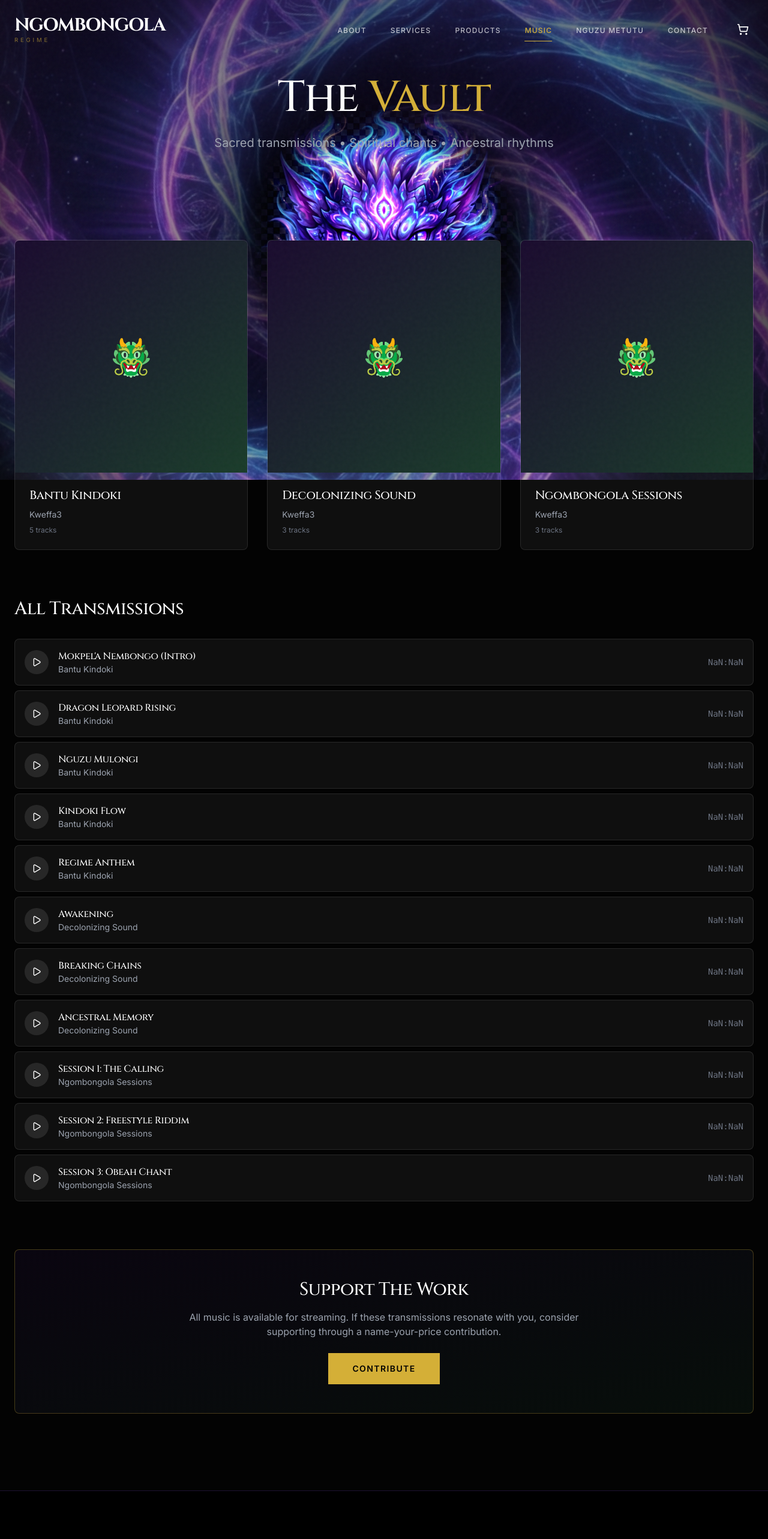
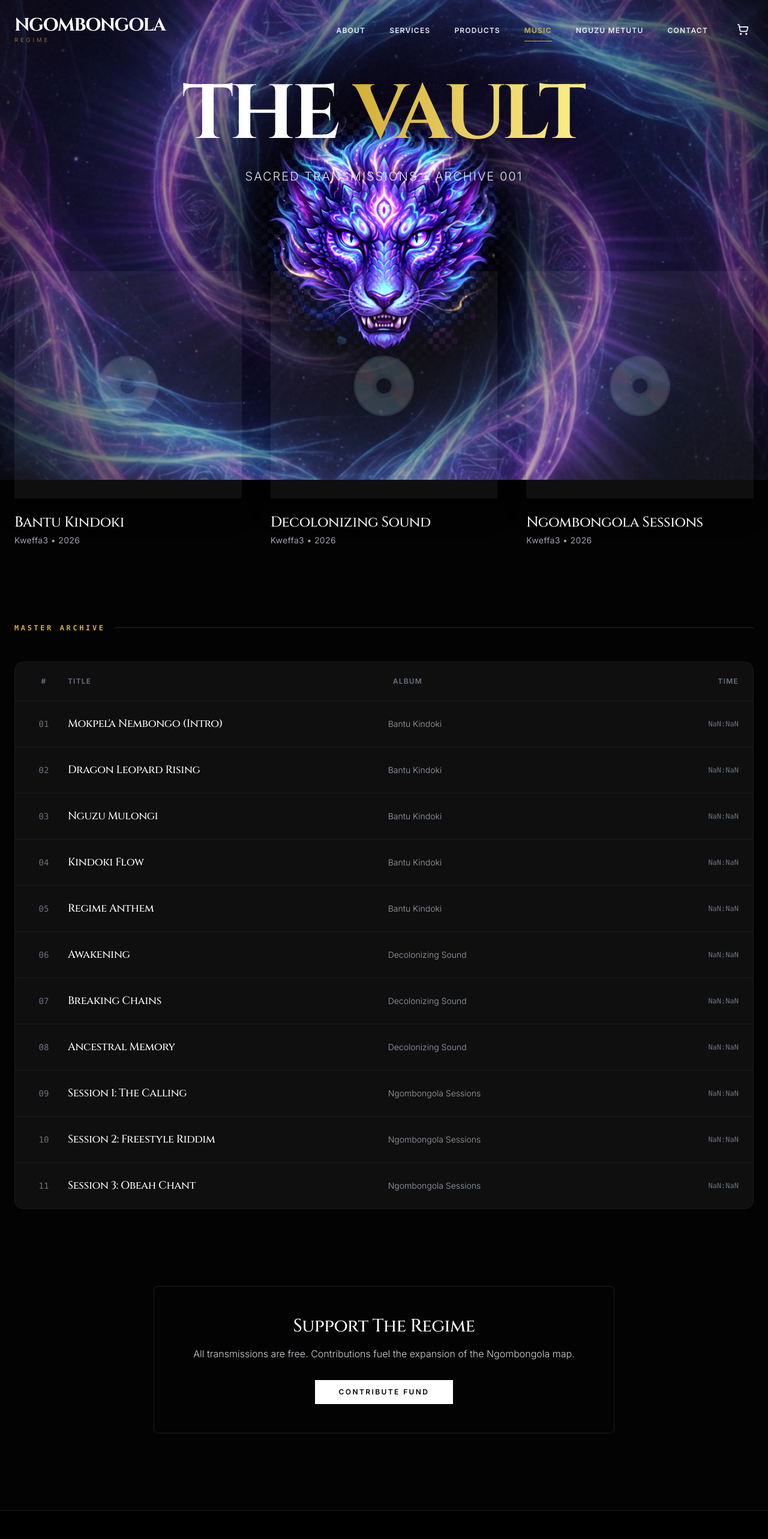
Before and after one commit to kingu9nzambe/-kweffa-web, a React (Vite) app: page /music in a window 1280 px wide. Shown: the top 2566 px of the page at 60% size. Built offline with nearby package versions, Linux system fonts and the light colour scheme.

Commit message:
feat: in-depth design polish

```diff
--- a/src/components/layout/Navbar.jsx
+++ b/src/components/layout/Navbar.jsx
@@ -28,8 +28,8 @@ const Navbar = () => {
     return (
         <nav
             className={`fixed w-full z-50 transition-all duration-700 ease-out border-b ${scrolled
-                    ? 'bg-glass-black/80 backdrop-blur-xl py-3 border-white/5 shadow-glass'
-                    : 'bg-transparent py-6 border-transparent'
+                ? 'bg-glass-black/80 backdrop-blur-xl py-3 border-white/5 shadow-glass'
+                : 'bg-transparent py-6 border-transparent'
                 }`}
         >
             <div className="container mx-auto px-6 flex justify-between items-center">
@@ -53,7 +53,7 @@ const Navbar = () => {
                             to={link.path}
                             className="relative group"
                         >
-                            <span className={`text-xs font-medium tracking-widest uppercase transition-colors duration-300 ${location.pathname === link.path ? 'text-regime-gold' : 'text-white/70 group-hover:text-white'
+                            <span className={`text-xs font-bold tracking-widest uppercase transition-colors duration-300 ${location.pathname === link.path ? 'text-regime-gold' : 'text-white/90 group-hover:text-white'
                                 }`}>
                                 {link.name}
                             </span>
--- a/src/components/sections/Hero.jsx
+++ b/src/components/sections/Hero.jsx
@@ -68,7 +68,7 @@ const Hero = () => {
                     transition={{ delay: 1.2, duration: 1 }}
                     className="mt-12 flex flex-col items-center gap-8"
                 >
-                    <p className="max-w-xl text-gray-400 font-light text-lg md:text-xl tracking-wide leading-relaxed">
+                    <p className="max-w-xl text-gray-200 font-light text-lg md:text-xl tracking-wide leading-relaxed">
                         Where the map older than time is revealed.<br />
                         <span className="text-white drop-shadow-glow-gold">Custodians of the Bantu Truth.</span>
                     </p>
--- a/src/components/sections/Philosophy.jsx
+++ b/src/components/sections/Philosophy.jsx
@@ -76,7 +76,7 @@ const Philosophy = () => {
                                     {principle.title}
                                 </motion.h3>
                                 <motion.p
-                                    className="text-lg md:text-2xl text-gray-400 font-light leading-relaxed max-w-2xl"
+                                    className="text-lg md:text-2xl text-gray-200 font-light leading-relaxed max-w-2xl"
                                 >
                                     {principle.desc}
                                 </motion.p>
--- a/src/pages/ContactPage.jsx
+++ b/src/pages/ContactPage.jsx
@@ -3,32 +3,59 @@ import { motion } from 'framer-motion';
 
 const ContactPage = () => {
     return (
-        <div className="pt-32 min-h-screen bg-black text-white px-6">
-            <motion.h1
-                className="text-6xl font-cinzel text-regime-gold mb-12 text-center"
-                initial={{ opacity: 0, y: 20 }}
+        <div className="pt-32 min-h-screen bg-void-black text-white px-6 pb-20 flex items-center justify-center selection:bg-regime-gold selection:text-black">
+            <div className="container mx-auto max-w-4xl">
+                <motion.div
+                    className="relative bg-white/5 border border-white/10 p-8 md:p-16 rounded-2xl backdrop-blur-xl"
+                    initial={{ opacity: 0, y: 30 }}
                     animate={{ opacity: 1, y: 0 }}
+                    transition={{ duration: 0.8 }}
                 >
-                Contact The Regime
-            </motion.h1>
-            <div className="max-w-2xl mx-auto bg-white/5 border border-white/10 p-8 rounded-lg">
-                <form className="space-y-6">
-                    <div>
-                        <label className="block text-sm font-cinzel mb-2">Name</label>
-                        <input type="text" className="w-full bg-black/50 border border-white/20 p-3 rounded focus:border-regime-gold outline-none" placeholder="Your Name" />
+                    {/* Decorative Border */}
+                    <div className="absolute inset-0 border border-regime-gold/20 rounded-2xl m-2 pointer-events-none" />
+
+                    <div className="text-center mb-12">
+                        <h2 className="text-regime-gold text-xs font-bold tracking-[0.4em] uppercase mb-4">Secure Channel</h2>
+                        <h1 className="text-4xl md:text-6xl font-cinzel text-white">
+                            Send a <span className="italic text-regime-gold">Transmission</span>
+                        </h1>
                     </div>
-                    <div>
-                        <label className="block text-sm font-cinzel mb-2">Email</label>
-                        <input type="email" className="w-full bg-black/50 border border-white/20 p-3 rounded focus:border-regime-gold outline-none" placeholder="your@email.com" />
+
+                    <form className="space-y-8 max-w-2xl mx-auto relative z-10">
+                        <div className="grid grid-cols-1 md:grid-cols-2 gap-8">
+                            <div className="group">
+                                <label className="block text-xs font-bold uppercase tracking-widest text-gray-400 mb-2 group-focus-within:text-regime-gold transition-colors">Identity</label>
+                                <input
+                                    type="text"
+                                    className="w-full bg-black/40 border-b border-white/20 p-4 focus:border-regime-gold outline-none transition-all duration-300 text-white placeholder-white/10 focus:bg-white/5"
+                                    placeholder="Your Name"
+                                />
                             </div>
-                    <div>
-                        <label className="block text-sm font-cinzel mb-2">Message</label>
-                        <textarea className="w-full bg-black/50 border border-white/20 p-3 rounded h-32 focus:border-regime-gold outline-none" placeholder="Your message..."></textarea>
+                            <div className="group">
+                                <label className="block text-xs font-bold uppercase tracking-widest text-gray-400 mb-2 group-focus-within:text-regime-gold transition-colors">Coordinates</label>
+                                <input
+                                    type="email"
+                                    className="w-full bg-black/40 border-b border-white/20 p-4 focus:border-regime-gold outline-none transition-all duration-300 text-white placeholder-white/10 focus:bg-white/5"
+                                    placeholder="your@email.com"
+                                />
                             </div>
-                    <button className="w-full bg-regime-gold text-black font-bold py-3 hover:bg-white transition-colors">
-                        Send Transmission
+                        </div>
+
+                        <div className="group">
+                            <label className="block text-xs font-bold uppercase tracking-widest text-gray-400 mb-2 group-focus-within:text-regime-gold transition-colors">Signal</label>
+                            <textarea
+                                className="w-full bg-black/40 border-b border-white/20 p-4 h-40 focus:border-regime-gold outline-none transition-all duration-300 text-white placeholder-white/10 resize-none focus:bg-white/5"
+                                placeholder="Write your message here..."
+                            ></textarea>
+                        </div>
+
+                        <div className="text-center pt-8">
+                            <button className="px-12 py-4 bg-regime-gold text-black font-bold tracking-[0.2em] uppercase text-sm hover:bg-white transition-all duration-300 shadow-[0_0_20px_rgba(198,168,124,0.3)] hover:shadow-[0_0_30px_rgba(255,255,255,0.5)]">
+                                Transmit
                             </button>
+                        </div>
                     </form>
+                </motion.div>
             </div>
         </div>
     );
--- a/src/pages/MusicPage.jsx
+++ b/src/pages/MusicPage.jsx
@@ -25,121 +25,150 @@ const MusicPage = () => {
     };
 
     return (
-        <div className="min-h-screen bg-void-black text-white pb-32">
+        <div className="min-h-screen bg-void-black text-white pb-32 selection:bg-regime-gold selection:text-black">
             {/* Hero */}
             <div className="relative pt-32 pb-20 px-6 overflow-hidden">
-                <div className="absolute inset-0 bg-gradient-to-b from-spirit-purple/40 to-transparent"></div>
+                <div className="absolute inset-0 bg-gradient-to-b from-spirit-purple/20 to-transparent pointer-events-none"></div>
                 <div className="container mx-auto relative z-10 text-center">
                     <motion.h1
-                        className="text-5xl md:text-7xl font-cinzel text-white mb-6"
+                        className="text-6xl md:text-9xl font-black font-cinzel text-white mb-6 tracking-tighter"
                         initial={{ opacity: 0, y: 20 }}
                         animate={{ opacity: 1, y: 0 }}
                     >
-                        The <span className="text-regime-gold">Vault</span>
+                        THE <span className="text-transparent bg-clip-text bg-gradient-to-r from-regime-gold to-yellow-200">VAULT</span>
                     </motion.h1>
                     <motion.p
-                        className="text-xl text-gray-400 max-w-2xl mx-auto"
+                        className="text-xl text-gray-200 max-w-2xl mx-auto font-light tracking-widest uppercase"
                         initial={{ opacity: 0 }}
                         animate={{ opacity: 1 }}
                         transition={{ delay: 0.3 }}
                     >
-                        Sacred transmissions • Spiritual chants • Ancestral rhythms
+                        Sacred Transmissions • Archive 001
                     </motion.p>
                 </div>
             </div>
 
             {/* Albums */}
-            <div className="container mx-auto px-6 mb-20">
-                <h2 className="text-3xl font-cinzel mb-8">Collections</h2>
-                <div className="grid grid-cols-1 md:grid-cols-2 lg:grid-cols-3 gap-8">
+            <div className="container mx-auto px-6 mb-32">
+                <div className="flex items-center gap-4 mb-12">
+                    <h2 className="text-xs font-bold font-mono text-regime-gold uppercase tracking-[0.3em]">Collections</h2>
+                    <div className="h-px bg-regime-gold/20 flex-grow"></div>
+                </div>
+
+                <div className="grid grid-cols-1 md:grid-cols-2 lg:grid-cols-3 gap-12">
                     {albums.map((album, index) => (
                         <motion.div
                             key={album.id}
                             initial={{ opacity: 0, y: 30 }}
                             animate={{ opacity: 1, y: 0 }}
                             transition={{ delay: index * 0.1 }}
-                            className="group relative bg-white/5 border border-white/10 hover:border-regime-gold rounded-lg overflow-hidden hover:-translate-y-2 transition-all duration-500"
+                            className="group relative"
                         >
-                            <div className="aspect-square bg-gradient-to-br from-spirit-purple to-leaf-green relative overflow-hidden">
+                            <div className="aspect-square relative overflow-hidden rounded-sm mb-6 shadow-2xl">
                                 {album.coverArt ? (
-                                    <img src={album.coverArt} alt={album.title} className="w-full h-full object-cover" />
+                                    <img src={album.coverArt} alt={album.title} className="w-full h-full object-cover grayscale group-hover:grayscale-0 transition-all duration-700" />
                                 ) : (
-                                    <div className="w-full h-full flex items-center justify-center text-6xl">🐲</div>
+                                    <div className="w-full h-full bg-white/5 flex items-center justify-center">
+                                        <div className="text-8xl opacity-20">💿</div>
+                                    </div>
                                 )}
-                                <div className="absolute inset-0 bg-black/50 opacity-0 group-hover:opacity-100 transition-opacity flex items-center justify-center">
+
+                                {/* Overlay & Play */}
+                                <div className="absolute inset-0 bg-black/60 opacity-0 group-hover:opacity-100 transition-opacity duration-500 flex items-center justify-center backdrop-blur-sm">
                                     <button
                                         onClick={() => handlePlayTrack(album.tracks[0])}
-                                        className="w-16 h-16 rounded-full bg-regime-gold text-black flex items-center justify-center hover:scale-110 transition-transform"
+                                        className="w-20 h-20 rounded-full border border-regime-gold text-regime-gold hover:bg-regime-gold hover:text-black flex items-center justify-center transition-all duration-300 transform scale-90 group-hover:scale-100"
                                     >
-                                        <Play size={24} fill="currentColor" />
+                                        <Play size={32} fill="currentColor" />
                                     </button>
                                 </div>
                             </div>
-                            <div className="p-6">
-                                <h3 className="text-xl font-cinzel mb-2 group-hover:text-regime-gold transition-colors">
+
+                            <div>
+                                <h3 className="text-2xl font-cinzel text-white group-hover:text-regime-gold transition-colors duration-300">
                                     {album.title}
                                 </h3>
-                                <p className="text-sm text-gray-400">{album.artist}</p>
-                                <p className="text-xs text-gray-500 mt-2">{album.tracks.length} tracks</p>
+                                <p className="text-gray-400 text-sm tracking-wide mt-1">{album.artist} • {new Date().getFullYear()}</p>
                             </div>
                         </motion.div>
                     ))}
                 </div>
             </div>
 
-            {/* All Tracks */}
+            {/* All Tracks - Premium Table */}
             <div className="container mx-auto px-6">
-                <h2 className="text-3xl font-cinzel mb-8">All Transmissions</h2>
-                <div className="space-y-2">
+                <div className="flex items-center gap-4 mb-12">
+                    <h2 className="text-xs font-bold font-mono text-regime-gold uppercase tracking-[0.3em]">Master Archive</h2>
+                    <div className="h-px bg-regime-gold/20 flex-grow"></div>
+                </div>
+
+                <div className="bg-white/5 rounded-2xl overflow-hidden border border-white/5">
+                    {/* Header Row */}
+                    <div className="grid grid-cols-[auto_1fr_1fr_auto] gap-4 p-6 border-b border-white/5 text-xs font-bold text-gray-500 uppercase tracking-widest hidden md:grid">
+                        <div className="w-12 text-center">#</div>
+                        <div>Title</div>
+                        <div>Album</div>
+                        <div className="text-right">Time</div>
+                    </div>
+
+                    <div className="divide-y divide-white/5">
                         {allTracks.map((track, index) => (
                             <motion.div
                                 key={track.id}
-                            initial={{ opacity: 0, x: -20 }}
-                            animate={{ opacity: 1, x: 0 }}
+                                initial={{ opacity: 0 }}
+                                whileInView={{ opacity: 1 }}
+                                viewport={{ once: true }}
                                 transition={{ delay: index * 0.05 }}
-                            className={`flex items-center justify-between p-4 rounded-lg transition-all duration-300 ${currentTrack?.id === track.id
-                                    ? 'bg-regime-gold/20 border border-regime-gold'
-                                    : 'bg-white/5 border border-white/10 hover:bg-white/10 hover:border-white/20'
+                                className={`group grid grid-cols-[auto_1fr_auto] md:grid-cols-[auto_1fr_1fr_auto] gap-4 p-4 md:p-6 items-center hover:bg-white/5 transition-colors duration-300 cursor-pointer ${currentTrack?.id === track.id ? 'bg-regime-gold/10' : ''
                                     }`}
+                                onClick={() => handlePlayTrack(track)}
                             >
-                            <div className="flex items-center gap-4 flex-1">
-                                <button
-                                    onClick={() => handlePlayTrack(track)}
-                                    className={`w-10 h-10 rounded-full flex items-center justify-center transition-all ${currentTrack?.id === track.id && isPlaying
-                                            ? 'bg-regime-gold text-black'
-                                            : 'bg-white/10 text-white hover:bg-regime-gold hover:text-black'
-                                        }`}
-                                >
-                                    <Play size={16} fill={currentTrack?.id === track.id && isPlaying ? "currentColor" : "none"} />
+                                {/* Play/Index */}
+                                <div className="w-12 flex justify-center">
+                                    <span className="text-gray-500 text-sm font-mono group-hover:hidden">
+                                        {(index + 1).toString().padStart(2, '0')}
+                                    </span>
+                                    <button className="hidden group-hover:flex text-regime-gold">
+                                        <Play size={16} fill="currentColor" />
                                     </button>
+                                </div>
 
-                                <div className="flex-1">
-                                    <h4 className={`font-medium ${currentTrack?.id === track.id ? 'text-regime-gold' : 'text-white'}`}>
+                                {/* Title */}
+                                <div>
+                                    <h4 className={`font-medium text-lg ${currentTrack?.id === track.id ? 'text-regime-gold' : 'text-white group-hover:text-regime-gold'} transition-colors`}>
                                         {track.title}
                                     </h4>
-                                    <p className="text-sm text-gray-400">{track.albumTitle}</p>
+                                    <span className="md:hidden text-xs text-gray-500">{track.albumTitle}</span>
                                 </div>
 
-                                <span className="text-sm font-mono text-gray-500">
+                                {/* Album (Desktop) */}
+                                <div className="hidden md:block text-gray-400 font-light text-sm">
+                                    {track.albumTitle}
+                                </div>
+
+                                {/* Duration */}
+                                <div className="text-right font-mono text-xs text-gray-500">
                                     {Math.floor(track.duration / 60)}:{(track.duration % 60).toString().padStart(2, '0')}
-                                </span>
                                 </div>
                             </motion.div>
                         ))}
                     </div>
                 </div>
+            </div>
 
             {/* Support Notice */}
-            <div className="container mx-auto px-6 mt-20">
-                <div className="bg-gradient-to-br from-spirit-purple/30 to-leaf-green/20 border border-regime-gold/30 rounded-lg p-12 text-center">
-                    <h3 className="text-3xl font-cinzel mb-4">Support The Work</h3>
-                    <p className="text-gray-400 mb-6 max-w-2xl mx-auto">
-                        All music is available for streaming. If these transmissions resonate with you,
-                        consider supporting through a name-your-price contribution.
+            <div className="container mx-auto px-6 mt-32">
+                <div className="max-w-3xl mx-auto text-center border border-white/10 p-12 rounded-lg relative overflow-hidden group">
+                    <div className="absolute inset-0 bg-gradient-to-r from-regime-gold/10 via-transparent to-regime-gold/10 opacity-0 group-hover:opacity-100 transition-opacity duration-1000"></div>
+                    <div className="relative z-10">
+                        <h3 className="text-3xl font-cinzel mb-4 text-white">Support The Regime</h3>
+                        <p className="text-gray-300 mb-8 font-light">
+                            All transmissions are free. Contributions fuel the expansion of the Ngombongola map.
                         </p>
-                    <button className="px-10 py-4 bg-regime-gold text-black hover:bg-white transition-all duration-300 font-bold tracking-widest uppercase text-sm">
-                        Contribute
+                        <button className="px-10 py-3 bg-white text-black font-bold tracking-[0.2em] uppercase text-xs hover:bg-regime-gold transition-colors duration-300">
+                            Contribute Fund
                         </button>
+                    </div>
                 </div>
             </div>
         </div>
```
Also changed, not shown: src/components/sections/Media.jsx (+5 -5 lines), src/pages/ProductsPage.jsx (+4 -4 lines). Lines whose indentation alone changed are shown as unchanged.
